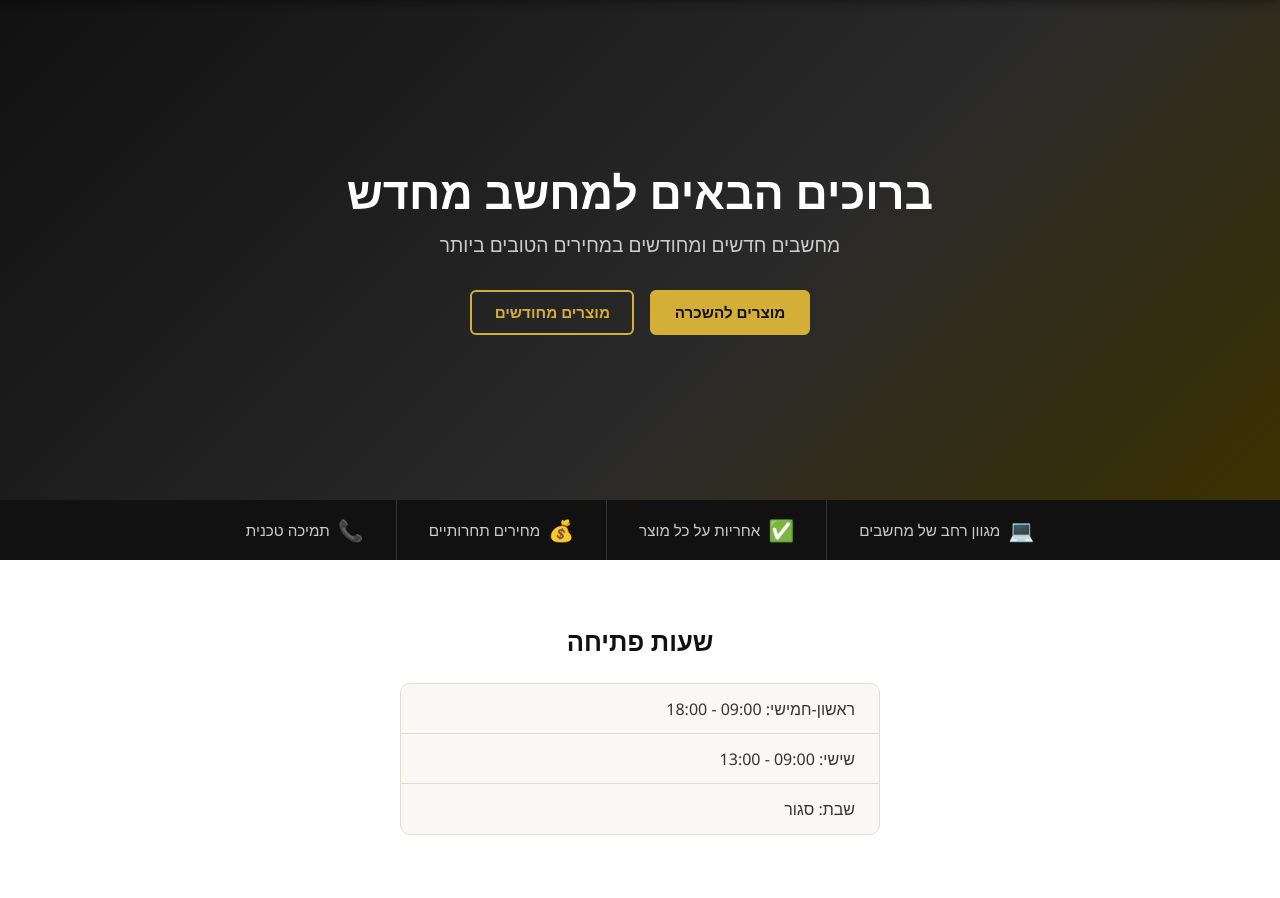
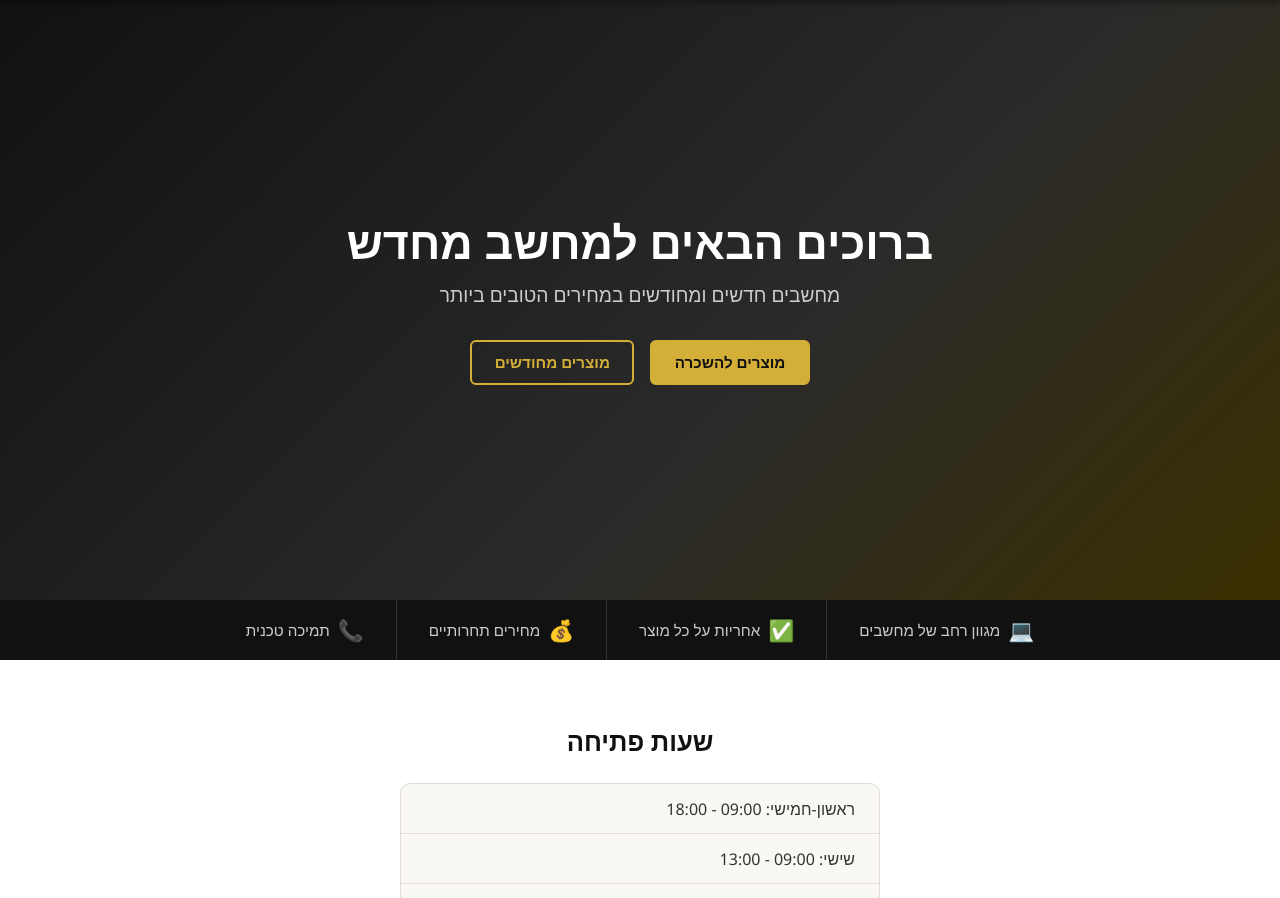
Before and after one commit to ShukiKroizer/MechashevMechadash, a Flask app: page / in a window 1280 px wide. Shown: the part 64-962 px from the top of the page. Run offline with Flask 3, Linux system fonts and the light colour scheme; data that the repository does not hold is empty.

Commit message:
increase hero height to 70vh

```diff
--- a/static/css/style.css
+++ b/static/css/style.css
@@ -160,7 +160,8 @@ ul { list-style: none; }
 .hero {
   position: relative;
   width: 100%;
-  min-height: 500px;
+  min-height: 600px;
+  height: 70vh;
   overflow: hidden;
   background: linear-gradient(135deg, var(--black) 0%, var(--dark-2) 60%, #3a3000 100%);
   display: flex;
```
